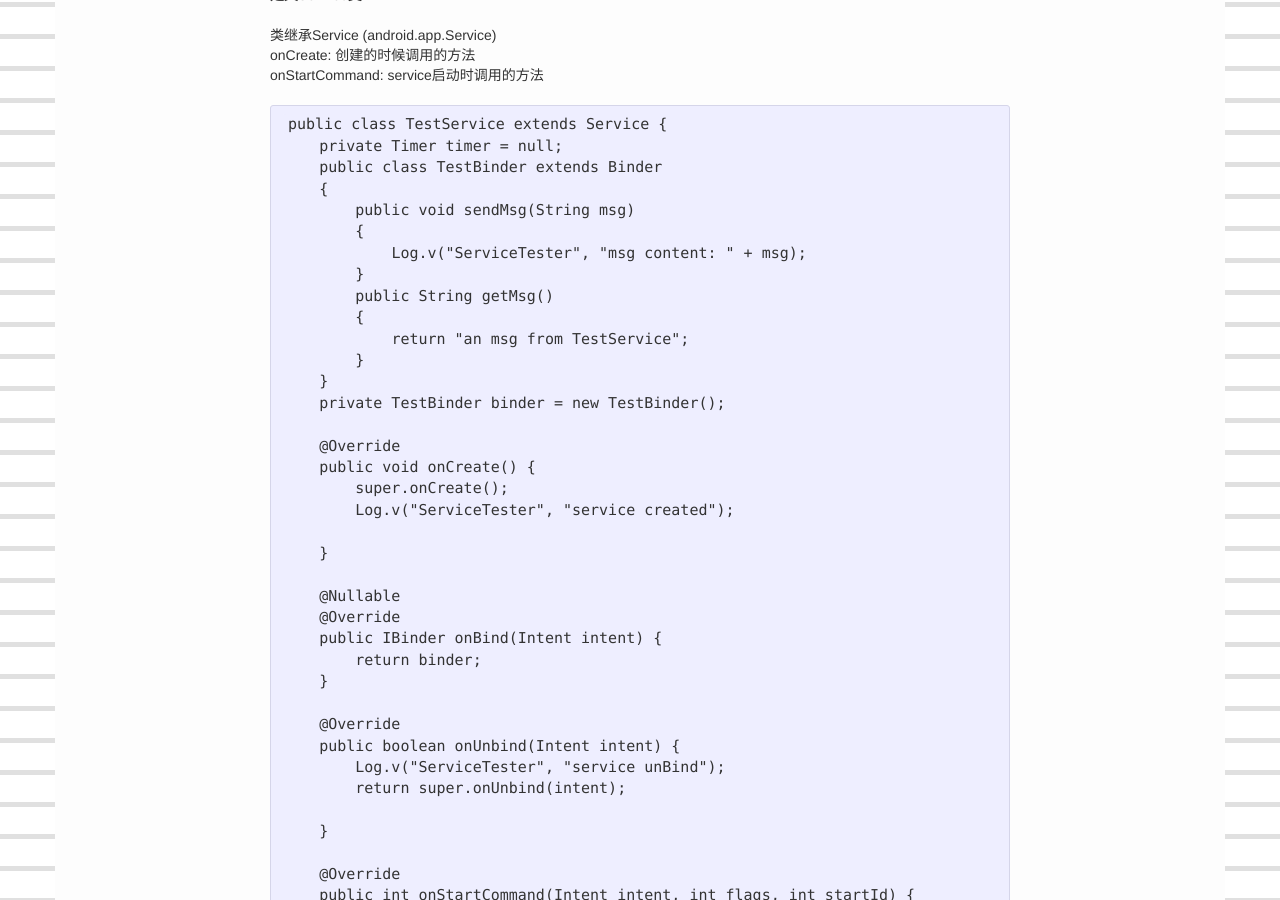
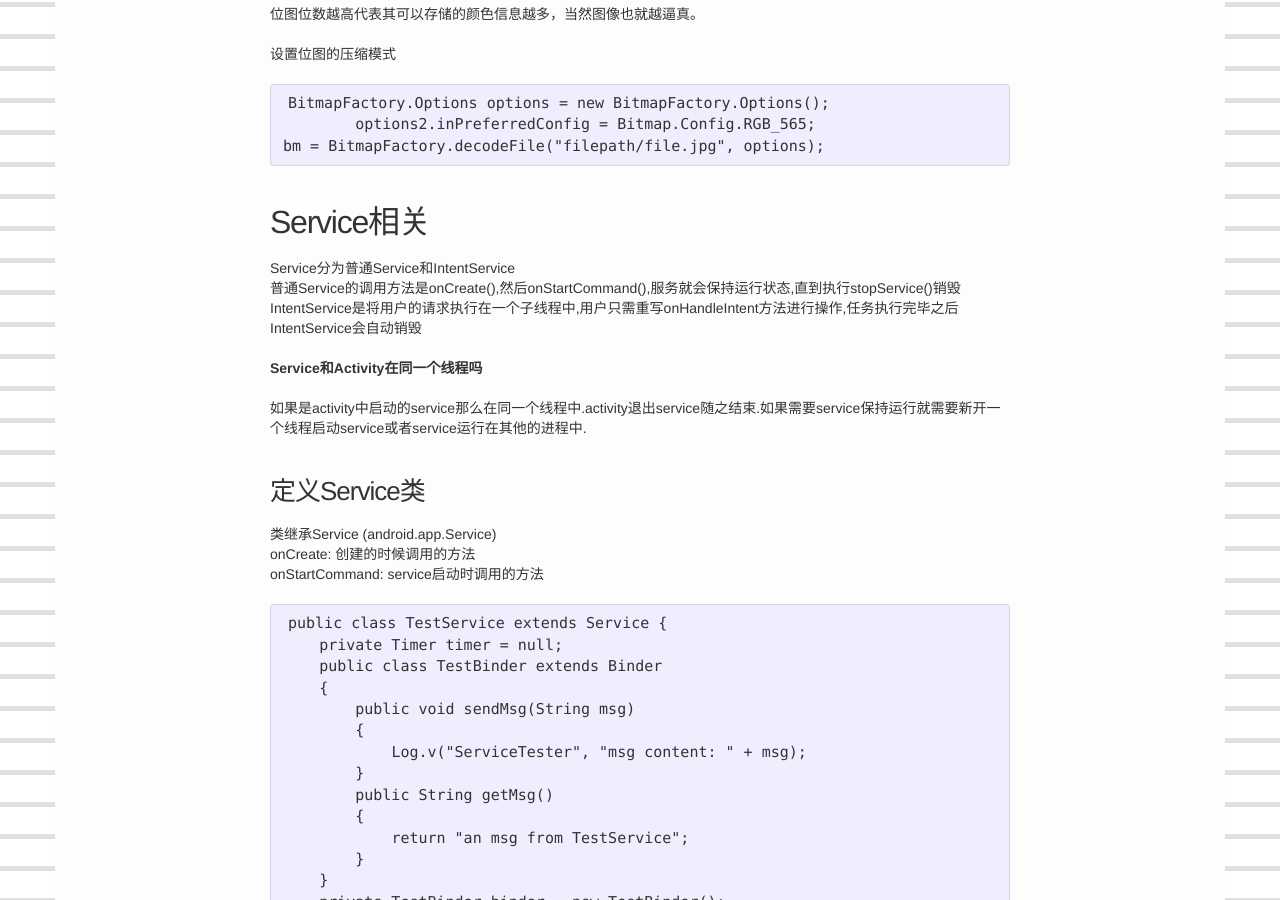
Before and after one commit to viator42/viator42.github.io, a Jekyll site: the page built from _posts/2014-4-4-android-note.markdown, in a window 1280 px wide and 900 px high, scrolled down 47589 px. Built offline with Jekyll 4.4.1, drawn with Linux system fonts in a browser that asks for light colours; some of the changed text lies outside the part shown.

Commit message:
update post

```diff
--- a/_posts/1970-1-1-android-resume-tricks.markdown
+++ b/_posts/1970-1-1-android-resume-tricks.markdown
@@ -41,8 +41,4 @@
 singleTop 跟standard 模式比较类似。唯一的区别就是，当跳转的对象是位于栈顶的activity（应该可以理解为用户眼前所 看到的activity）时，程序将不会生成一个新的activity实例，而是直接跳到现存于栈顶的那个activity实例。拿上面的例子来说，当Act1 为 singleTop 模式时，执行跳转后栈里面依旧只有一个实例，如果现在按返回键程序将直接退出。
 	singleTask模式和singleInstance模式都是只创建一个实例的。在这种模式下，无论跳转的对象是不是位于栈顶的activity，程序都不会生成一个新的实例（当然前提是栈里面已经有这个实例）。这种模式相当有用，在以后的多activity开发中，常会因为跳转的关系导致同个页面生成多个实例，这个在用户体验上始终有点不好，而如果你将对应的activity声明为singleTask 模式，这种问题将不复存在。在主页的Activity很常用
 
-### Service和Activity在同一个线程吗
-
-如果是activity中启动的service那么在同一个线程中.activity退出service随之结束.如果需要service保持运行就需要新开一个线程启动service或者service运行在其他的进程中.
-
 ### 爱爱爱
--- a/_posts/2014-4-4-android-note.markdown
+++ b/_posts/2014-4-4-android-note.markdown
@@ -237,6 +237,12 @@
 
 __进程间通信,使用AIDL__
 
+AIDL(接口描述语言)是一种接口描述语言,常用于进程间通信
+就是定义一个接口,调用端调用bindService与被调用端建立一个连接,连接建立时返回一个IBinder对象,该对象时被调用端的BinderProxy,
+通过asInterface方法把Binder Proxy包装成本地Proxy并就能调用接口定义的方法了
+被调用端则是根据AIDL文件创建Binder对象,实现接口方法.再用Service的onBind方法绑定Binder
+
+
 实现一个运行在另一个进程中的Service
 
 AndroidManifest.xml
@@ -364,6 +370,15 @@
             return mBinder;
         }
     }
+
+--------
+
+## Broadcast广播机制
+
+广播机制是一个发布-订阅模式,发布者负责发送广播,接收者监听广播.发布方不管接收方是否收到广播
+广播分为发送的Broadcast,接收的BroadcastReceiver和传递信息的Intent
+
+
 
 --------
 
@@ -2092,7 +2107,15 @@
 
 ## Service相关
 
-__定义Service类__
+Service分为普通Service和IntentService
+普通Service的调用方法是onCreate(),然后onStartCommand(),服务就会保持运行状态,直到执行stopService()销毁
+IntentService是将用户的请求执行在一个子线程中,用户只需重写onHandleIntent方法进行操作,任务执行完毕之后IntentService会自动销毁
+
+__Service和Activity在同一个线程吗__
+
+如果是activity中启动的service那么在同一个线程中.activity退出service随之结束.如果需要service保持运行就需要新开一个线程启动service或者service运行在其他的进程中.
+
+### 定义Service类
 
 类继承Service (android.app.Service)
      onCreate: 创建的时候调用的方法
```
